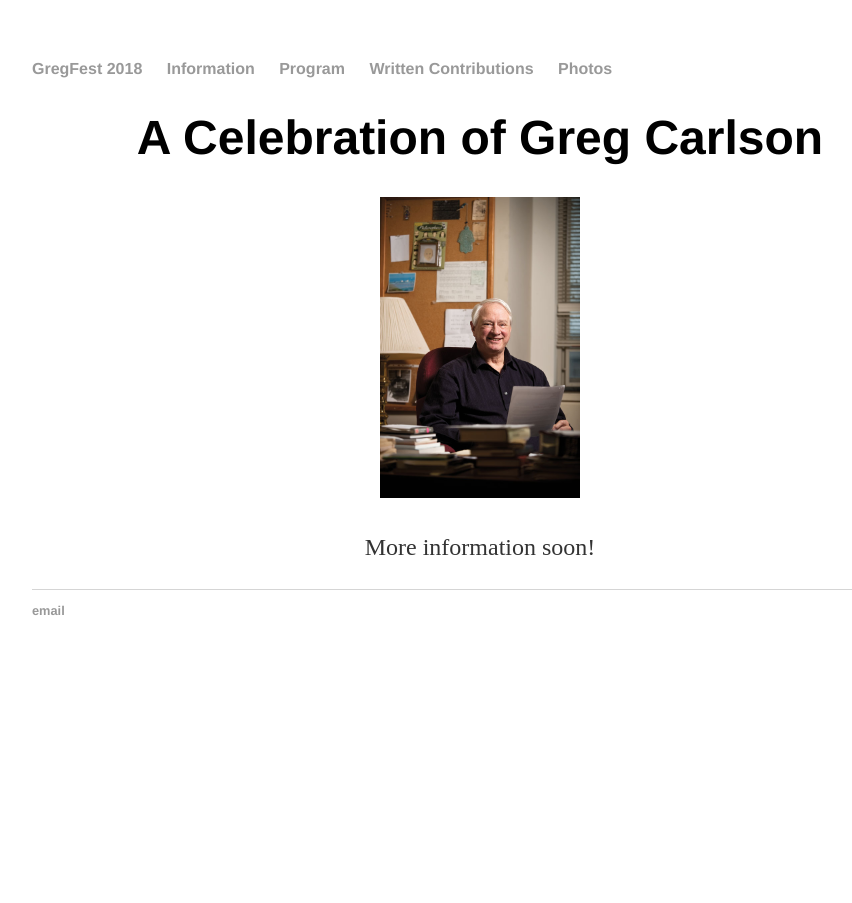
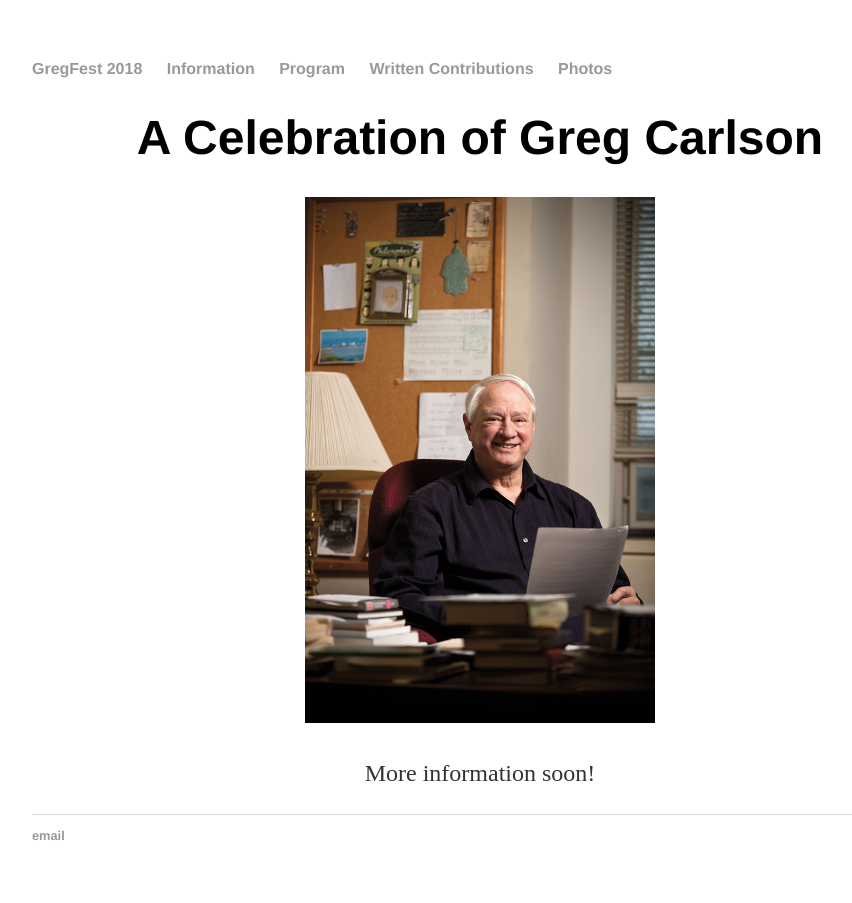
Before and after one commit to GregFest2018/GregFest2018.github.io, a Jekyll site: the page built from index.html, in a window 1280 px wide. Shown: the whole page, without its empty margins (160-1012 px from the left). Built offline with Jekyll 4.4.1, drawn with Linux system fonts in a browser that asks for light colours.

Commit message:
Update index.html

```diff
--- a/index.html
+++ b/index.html
@@ -5,7 +5,7 @@ title: GregFest 2018
 <div class="blurb">
 	<center>
 	<h1>A Celebration of Greg Carlson</h1>
-	<p><img src="gcarlson1.jpg" width = 200></p>
+	<p><img src="gcarlson1.jpg" width = 350></p>
 	<p>More information soon!</p>
 	</center>
 </div><!-- /.blurb -->
```
